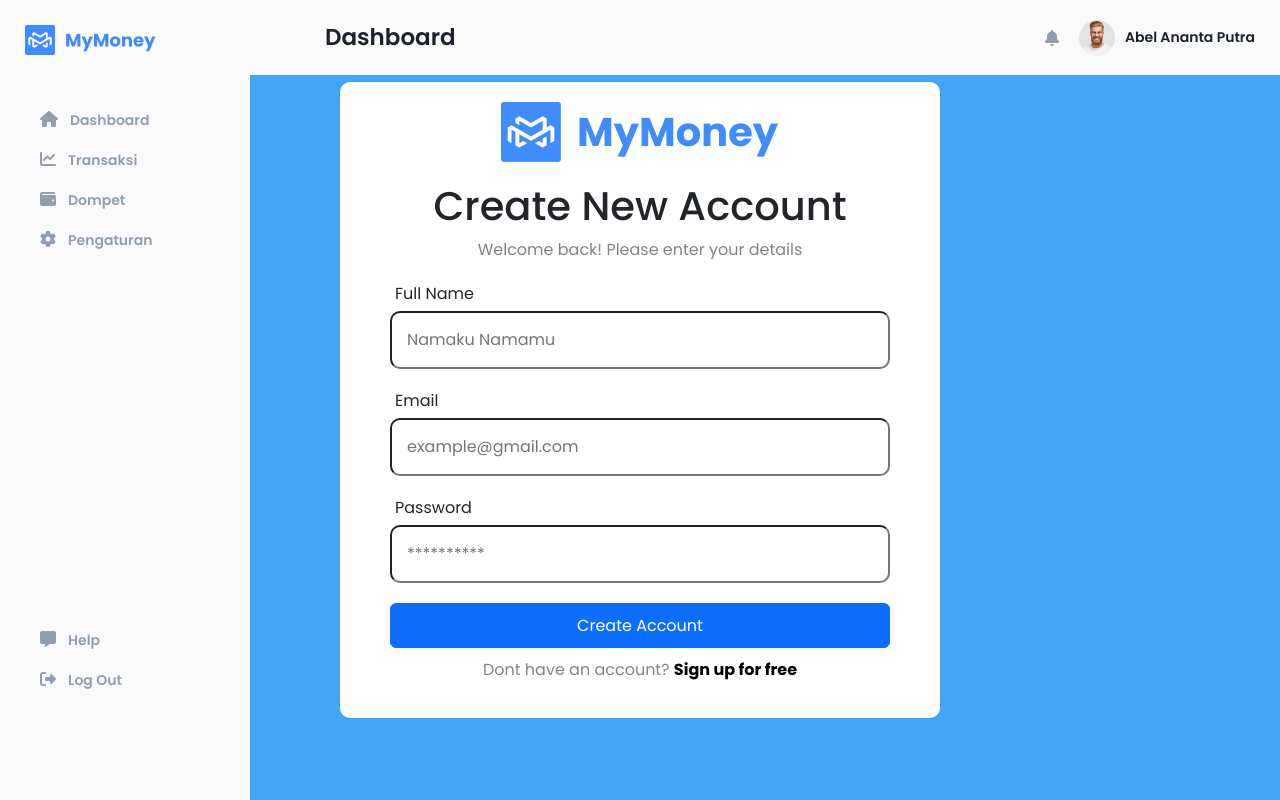
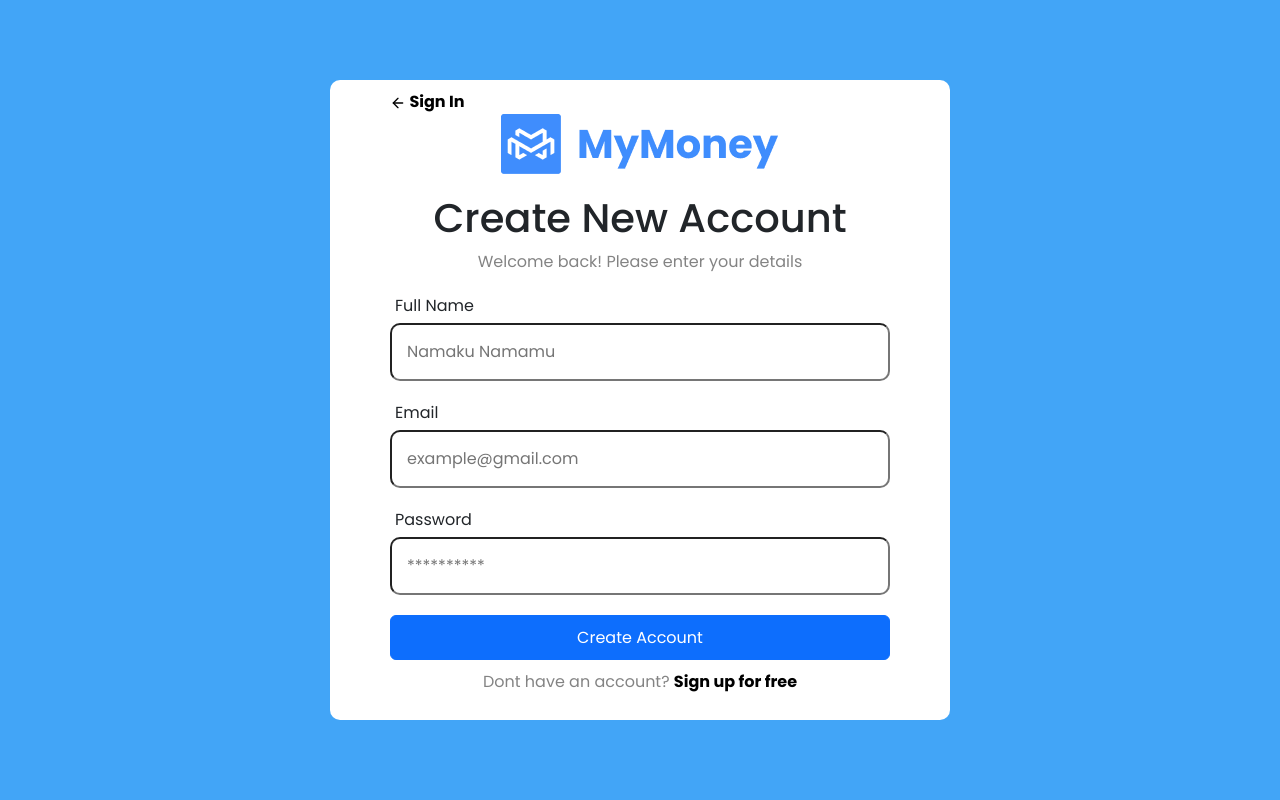
Before and after one commit to abelannta/mymoney-seal, a React (Create React App) app: page /register in a window 1280 px wide. Built offline with nearby package versions, Linux system fonts and the light colour scheme.

Commit message:
slicing register done

```diff
--- a/package.json
+++ b/package.json
@@ -13,6 +13,7 @@
     "react": "^18.2.0",
     "react-bootstrap": "^2.5.0",
     "react-dom": "^18.2.0",
+    "react-icons": "^4.4.0",
     "react-router-dom": "^6.3.0",
     "react-scripts": "5.0.1",
     "web-vitals": "^2.1.0"
--- a/src/App.js
+++ b/src/App.js
@@ -9,8 +9,8 @@ import Sidebar from './component/navigation/sidebar';
 function App() {
   return (
     <div className="App">
-      <Navbar />
-      <Sidebar />
+      {/* <Navbar />
+      <Sidebar /> */}
       <Routes>
         <Route path="/" element={<Login />} />
         <Route path="/register" element={<Register/>}/>
--- a/src/pages/register/register.css
+++ b/src/pages/register/register.css
@@ -1,4 +1,4 @@
-.LoginPage{
+.RegisterPage{
     display: flex;
     align-items: center;
     justify-content: center;
@@ -8,7 +8,7 @@
 }
 form{
     background-color: white;
-    padding: 20px 50px;
+    padding: 10px 60px;
     border-radius: 10px;
 }
 Button{
@@ -42,3 +42,9 @@ p{
     justify-content: right;
     float: right;
 }
+.back-button{
+    text-align: left;
+    justify-content: left;
+    font-weight: bold;
+
+}
--- a/src/pages/register/register.js
+++ b/src/pages/register/register.js
@@ -1,9 +1,10 @@
 import { React, useState } from "react";
-import { Container, Form, Button} from "react-bootstrap";
+import { Container, Form, Button } from "react-bootstrap";
 import { Link } from "react-router-dom";
 import "../register/register.css"
 import FormInput from "../../component/login/formInput"
 import LOGOMYMONEY from "../../images/login/myMoneyLogo.png"
+import { FiArrowLeft } from "react-icons/fi";
 
 function Register() {
     const styleLink = {
@@ -50,12 +51,17 @@ function Register() {
     };
 
     return (
-        <Container className="LoginPage" fluid="true">
+        <Container className="RegisterPage" fluid="true">
             <Form onSubmit={handleSubmit}>
+                <div className="back-button">
+                    <Link style={styleLink} to="/">
+                        <FiArrowLeft /> Sign In
+                    </Link>
+                </div>
                 <img src={LOGOMYMONEY} className="brand-image" alt="Logo MyMoney" />
                 <div className="title">
-                <h1>Create New Account</h1>
-                <p>Welcome back! Please enter your details</p>
+                    <h1>Create New Account</h1>
+                    <p>Welcome back! Please enter your details</p>
                 </div>
                 {inputs.map((input) => (
                     <FormInput
@@ -69,7 +75,7 @@ function Register() {
                 <Button>Create Account</Button>
 
                 <div className="footer">
-                <p>Dont have an account? <Link style={styleLink} to="/register">Sign up for free</Link></p>
+                    <p>Dont have an account? <Link style={styleLink} to="/register">Sign up for free</Link></p>
                 </div>
             </Form>
 
```
Also changed, not shown: 1 other file (tests, documents, lock files or other folders).
